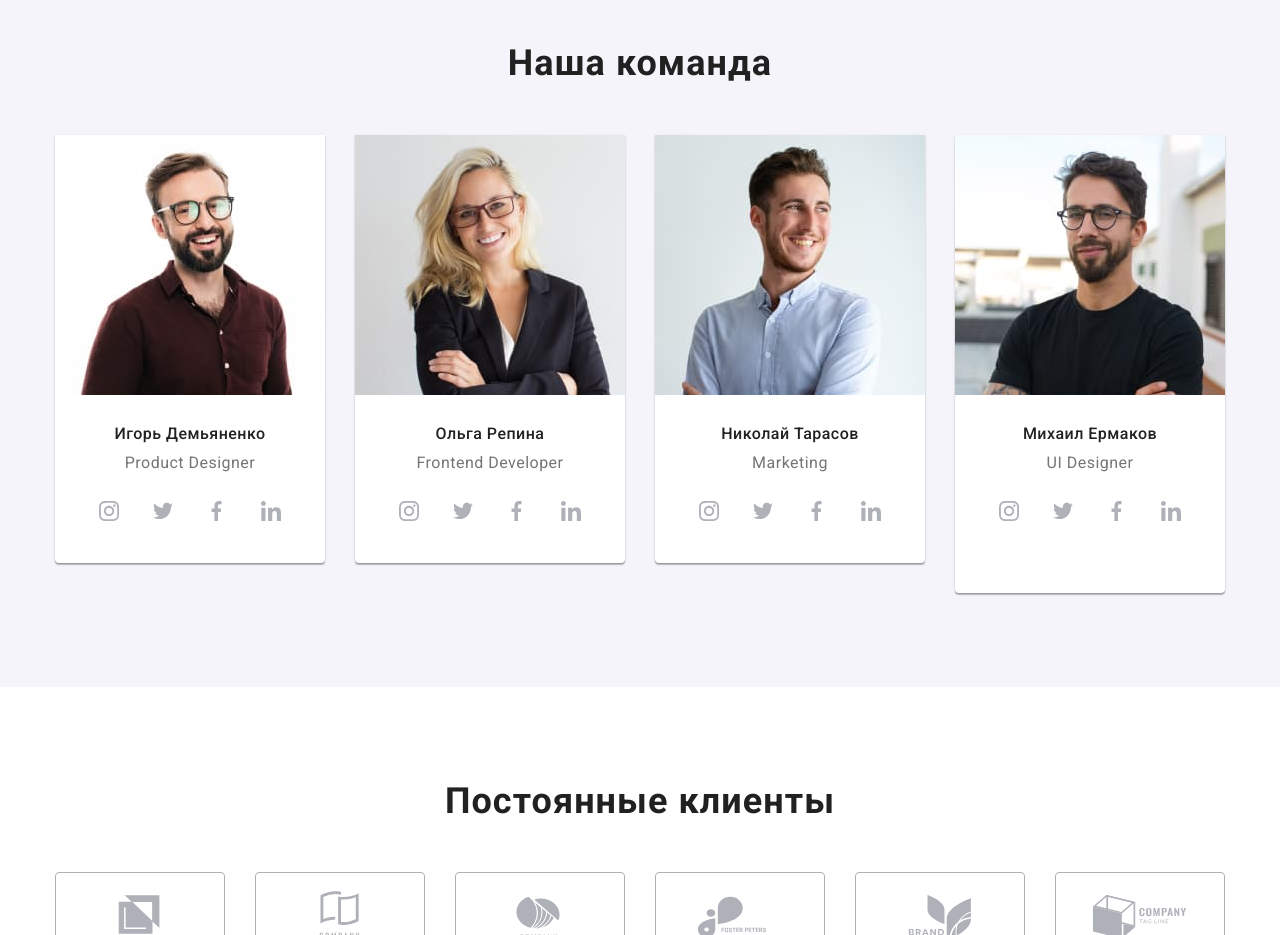
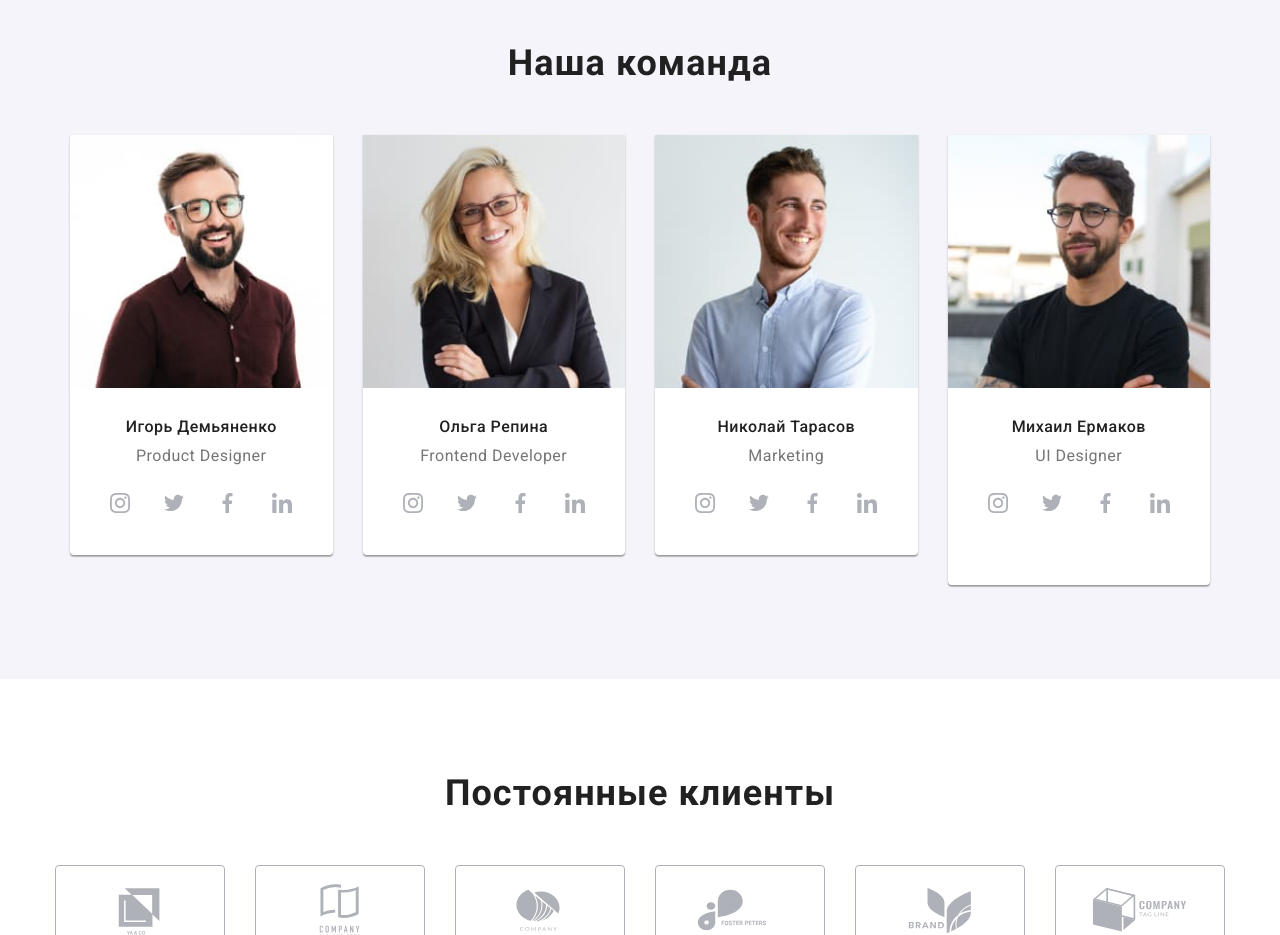
Before and after one commit to Volodymyr-bart/Web-studio, a plain HTML site: page index.html in a window 1280 px wide. Shown: the part 1680-2615 px from the top of the page. Drawn offline with nearby package versions, Linux system fonts and the light colour scheme.

Commit message:
fix team

```diff
--- a/sass/components/_team.scss
+++ b/sass/components/_team.scss
@@ -5,13 +5,11 @@
 }
 
 .team-list {
-    // margin-top: calc(-1 * var(--card-set-gap));
+    justify-content: center;
     &__item{
         &:not(:last-child) {
                 margin-bottom: var(--card-set-gap);
             }
-
-        // margin-top: var(--card-set-gap);
         background: #ffffff;
         box-shadow: 0px 1px 3px rgba(0, 0, 0, 0.12), 0px 1px 1px rgba(0, 0, 0, 0.14),
                 0px 2px 1px rgba(0, 0, 0, 0.2);
@@ -31,8 +29,13 @@
     }
 
     @media screen and (min-width:1200px) {
-        // justify-content: center;
+        display: flex;
+        margin-left: 0;
         &__item{
+            margin-left: 0;
+            &:not(:last-child) {
+                margin-right: var(--card-set-gap);
+            }
             flex-basis: calc(100% / 4 - var(--card-set-gap));
         }
     }
```
Also changed, not shown: css/main.css, css/main.min.css, 2 other files.
